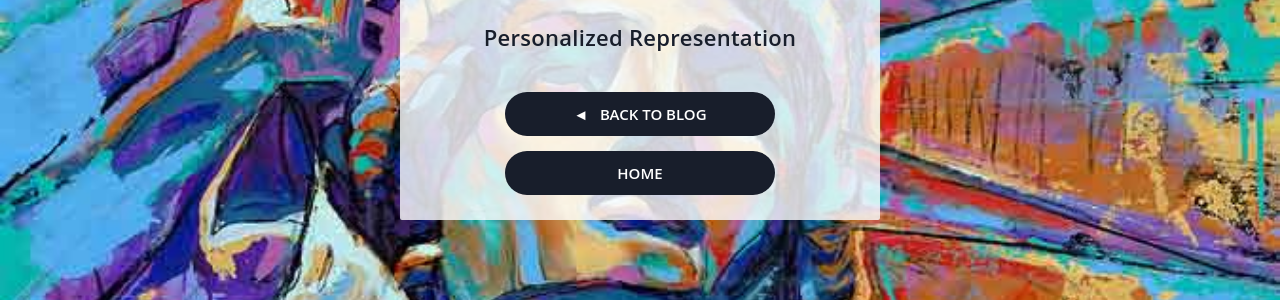
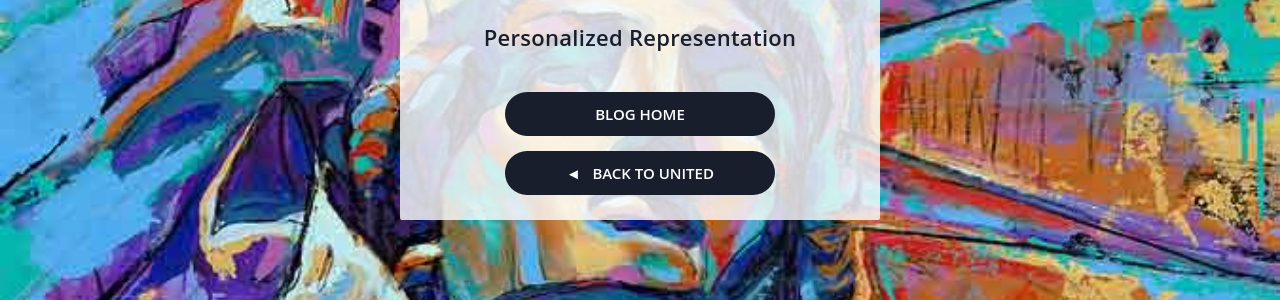
Before and after one commit to voteliquid/blog, a Jekyll site: the page built from _posts/2017-04-24-the-power-of-networks.md, in a window 1280 px wide. Shown: the part 1595-1895 px from the top of the page. Built offline with Jekyll 4.4.1, drawn with Linux system fonts in a browser that asks for light colours; nearby versions of some CDN libraries; some web fonts are replaced.

Commit message:
Improve post footer 'Back to United' btns

```diff
--- a/_layouts/post.html
+++ b/_layouts/post.html
@@ -117,10 +117,10 @@
         <h1 class="blog-title">{{ site.title }}</h1>
         <h2 class="blog-description">{{ site.description }}</h2>
         <div style="margin-bottom: 15px">
-          <a href="/" class="btn">&#9668 &nbsp; BACK TO BLOG</a>
+          <a href="/" class="btn">BLOG HOME</a>
         </div>
         <div>
-          <a href="https://united.vote" class="btn">HOME</a>
+          <a href="https://united.vote" class="btn">&#9668 &nbsp; BACK TO UNITED</a>
         </div>
       </div>
     </div>
```
